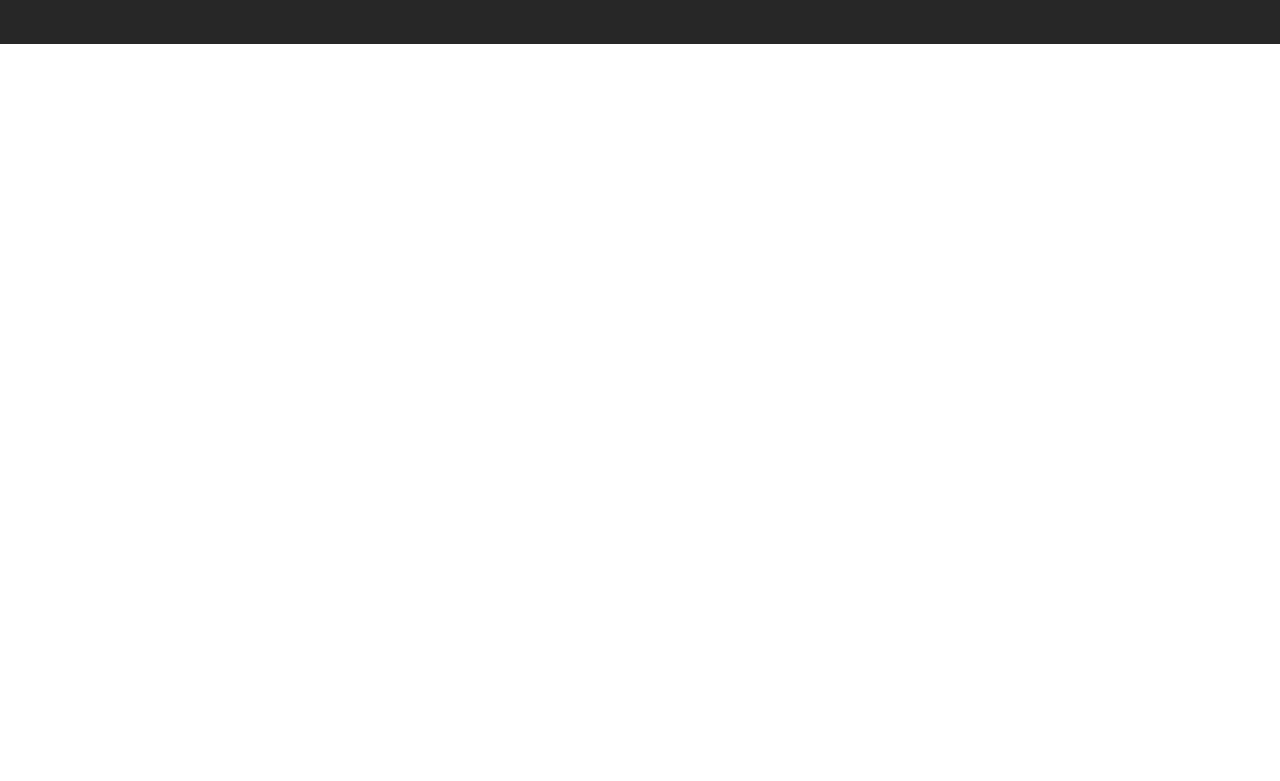
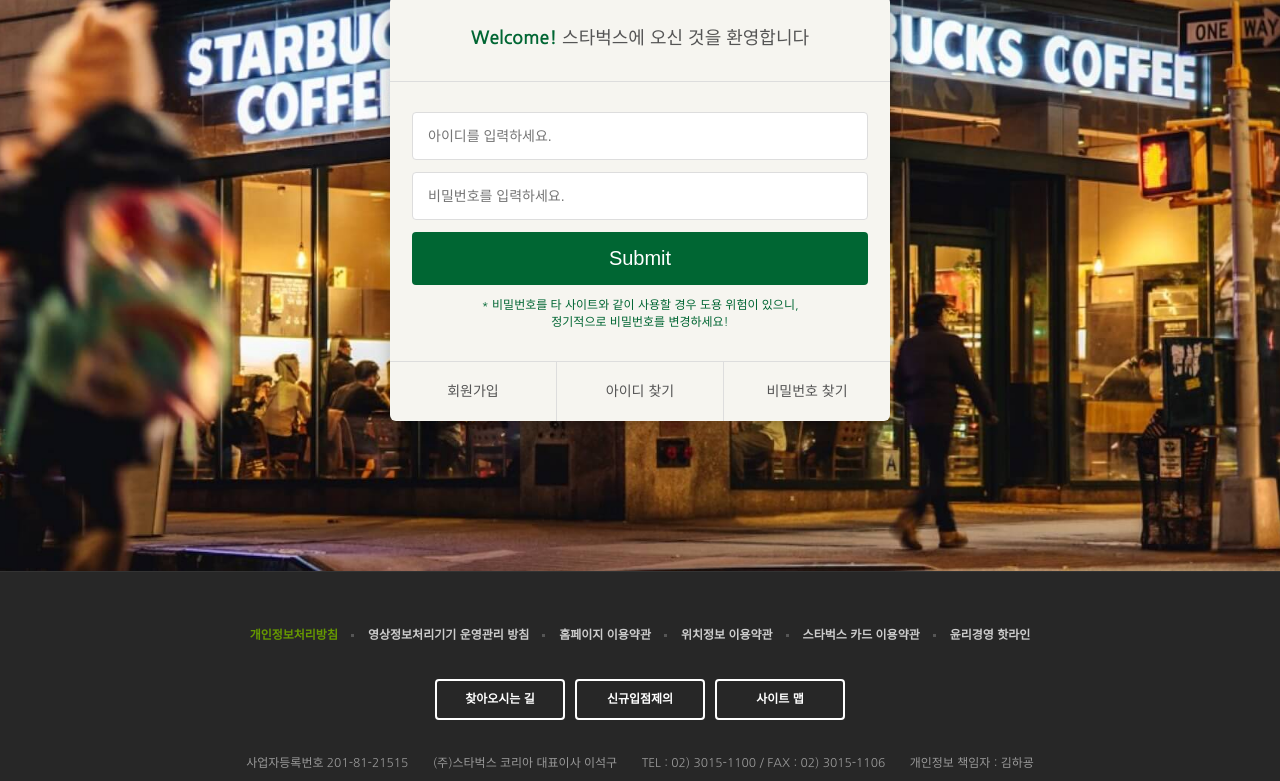
Before and after one commit to hada789/starbucks, a plain HTML site: page signin/index.html in a window 1280 px wide. Shown: the part 290-1071 px from the top of the page. Before the commit the page ends 800 px from the top, so only its background shows below. Drawn offline with nearby package versions, Linux system fonts and the light colour scheme.

Commit message:
로그인 페이지 완성

```diff
--- /dev/null
+++ b/css/signin.css
@@ -0,0 +1,78 @@
+.signin {
+    margin-top: 120px;
+    padding: 100px 0 150px;
+    background-image: url("../images/signin_bg.jpg");
+    background-repeat: no-repeat;
+    background-position: center;
+    background-attachment: fixed;
+    background-size: cover;
+}
+.signin h1 {
+    color: #fff;
+    font-size: 30px;
+    font-weight: 700;
+    text-align: center;
+    margin-bottom: 24px;
+}
+.signin__card {
+    width: 500px;
+    margin: 0 auto;
+    border-radius: 6px;
+    background-color: #f6f5f0;
+    box-shadow: 2px 2px 20px rgba(0,0,0,.3);
+    color: #555;
+}
+.signin__card h2 {
+    padding: 30px;
+    font-size: 18px;
+    text-align: center;
+    border-bottom: 1px solid #ddd;
+}
+.signin__card h2 strong {
+    font-weight: 700;
+    color: #006633;
+}
+.signin__card form {
+    padding: 30px 22px;
+}
+.signin__card form input {
+    width: 100%;
+    margin-bottom: 12px;
+    padding: 15px;
+    border: 1px solid #ddd;
+    border-radius: 4px;
+    outline: none;
+    box-sizing: border-box;
+    font-size: 14px;
+}
+.signin__card form [type="submit"] {
+    background-color: #006633;
+    border: none;
+    color: #fff;
+    font-size: 20px;
+    cursor: pointer;
+}
+.signin__card form p {
+    font-size: 12px;
+    color: #006633;
+    text-align: center;
+}
+.signin__card .actions {
+    display: flex;
+    border-top: 1px solid #ddd;
+}
+.signin__card .actions a {
+    flex-grow: 1;
+    flex-basis: 0;
+    text-align: center;
+    padding: 20px;
+    color: #555;
+    font-size: 14px;
+    border-right: 1px solid #ddd;
+}
+.signin__card .actions a:last-child {
+    border-right: none;
+}
+.signin__card .actions a:hover {
+    text-decoration: underline;
+}
--- a/signin/index.html
+++ b/signin/index.html
@@ -32,7 +32,7 @@
 
     <!-- css 연결 -->
     <link rel="stylesheet" href="../css/common.css" />
-
+    <link rel="stylesheet" href="../css/signin.css" />
 
 <script defer src="../js/common.js"></script>
 </head>
@@ -371,8 +371,28 @@
   </div>
 </header>
 
+
 <section class="signin">
-
+  <h1>로그인</h1>
+  <div class="signin__card">
+    <h2>
+      <strong>Welcome!</strong> 스타벅스에 오신 것을 환영합니다
+    </h2>
+    <form>
+      <input type="text" placeholder="아이디를 입력하세요.">
+      <input type="password" placeholder="비밀번호를 입력하세요.">
+      <input type="submit" placeholder="로그인">
+      <p>
+        * 비밀번호를 타 사이트와 같이 사용할 경우 도용 위험이 있으니, <br />
+        정기적으로 비밀번호를 변경하세요!
+      </p>
+    </form>
+    <div class="actions">
+      <a href="javascript:void(0)">회원가입</a>
+      <a href="javascript:void(0)">아이디 찾기</a>
+      <a href="javascript:void(0)">비밀번호 찾기</a>
+    </div>
+  </div>
 </section>
 
 
```
